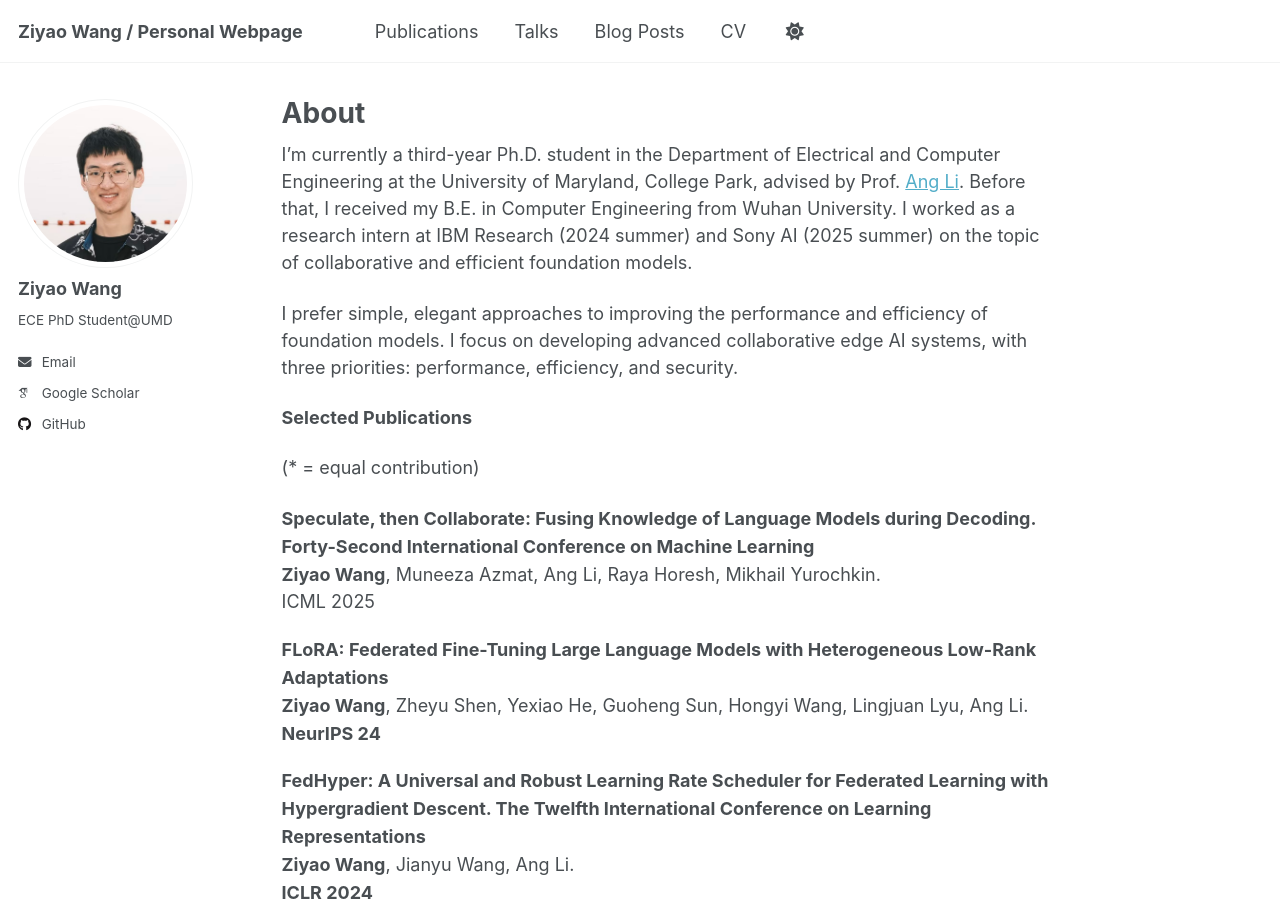
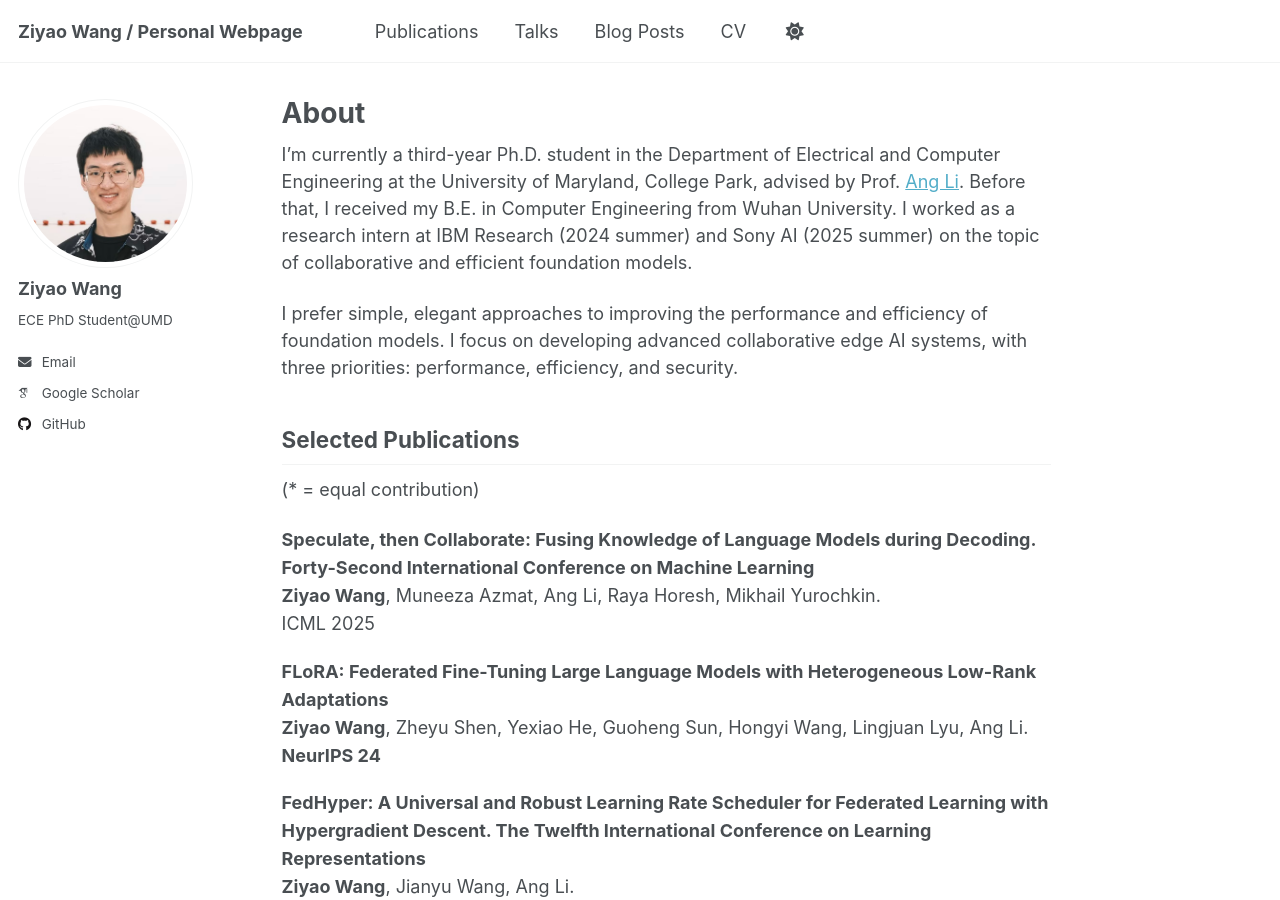
Before and after one commit to ziyaow1010/ziyaow1010.github.io, a Jekyll site: the page built from _pages/about.md, in a window 1280 px wide and 900 px high. Built offline with Jekyll 4.4.1, drawn with Linux system fonts in a browser that asks for light colours; some web fonts are replaced; a script that is not in the unit is left out.

```diff
--- a/_pages/about.md
+++ b/_pages/about.md
@@ -11,7 +11,7 @@ I’m currently a third-year Ph.D. student in the Department of Electrical and C
 
 I prefer simple, elegant approaches to improving the performance and efficiency of foundation models. I focus on developing advanced collaborative edge AI systems, with three priorities: performance, efficiency, and security.
 
-**Selected Publications**
+## **Selected Publications**
 
 (* = equal contribution)
 
```
